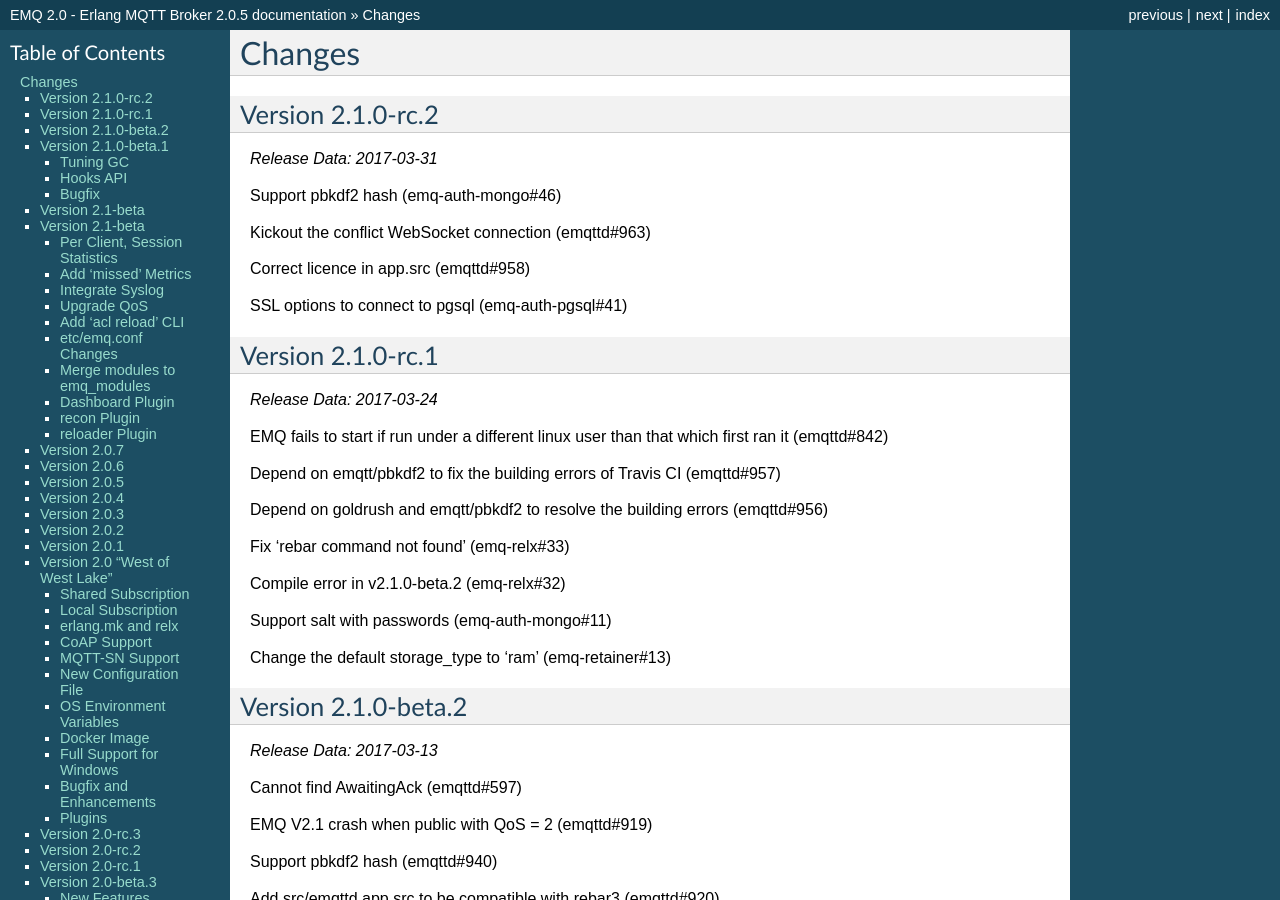
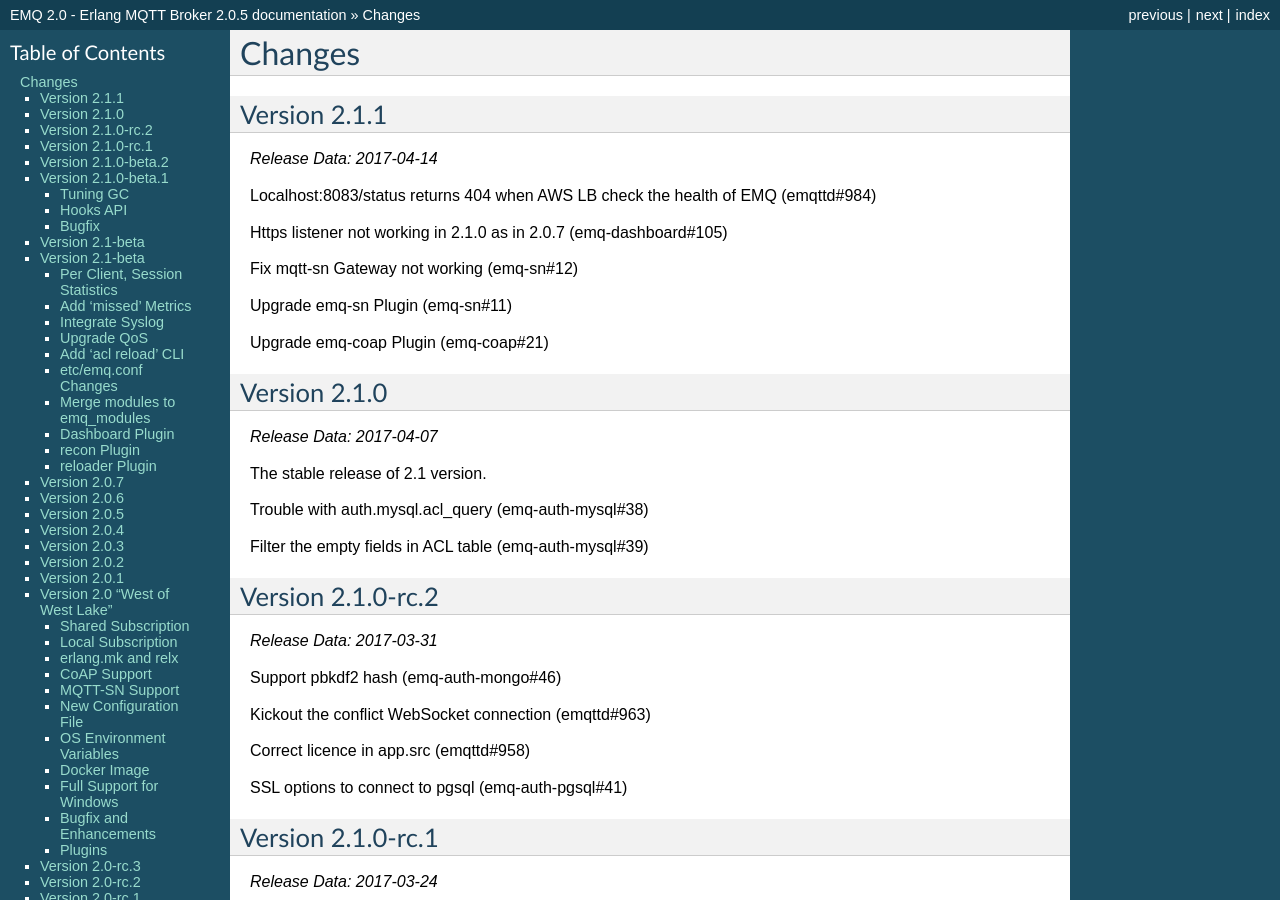
Before and after one commit to emqxarchive/emqx-docs-en, a Sphinx documentation site: the page built from source/changes.rst, in a window 1280 px wide and 900 px high. Built offline with Sphinx 7.4.7, drawn with Linux system fonts in a browser that asks for light colours.

Commit message:
Changes - Version 2.1.1

```diff
--- a/source/changes.rst
+++ b/source/changes.rst
@@ -4,6 +4,38 @@
 =======
 Changes
 =======
+
+.. _release_2.1.1:
+
+-------------
+Version 2.1.1
+-------------
+
+*Release Data: 2017-04-14*
+
+Localhost:8083/status returns 404 when AWS LB check the health of EMQ (emqttd#984)
+
+Https listener not working in 2.1.0 as in 2.0.7 (emq-dashboard#105)
+
+Fix mqtt-sn Gateway not working (emq-sn#12)
+
+Upgrade emq-sn Plugin (emq-sn#11)
+
+Upgrade emq-coap Plugin (emq-coap#21)
+
+.. _release_2.1.0:
+
+-------------
+Version 2.1.0
+-------------
+
+*Release Data: 2017-04-07*
+
+The stable release of 2.1 version.
+
+Trouble with auth.mysql.acl_query (emq-auth-mysql#38)
+
+Filter the empty fields in ACL table (emq-auth-mysql#39)
 
 .. _release_2.1.0-rc.2:
 
```
